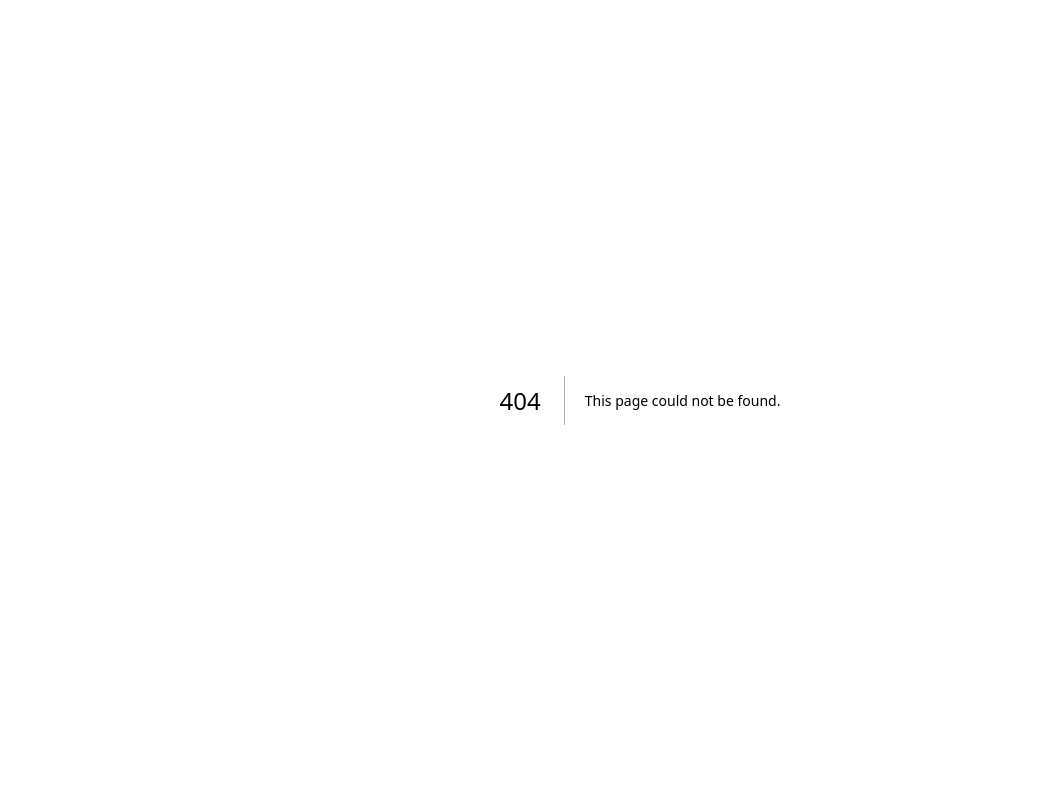
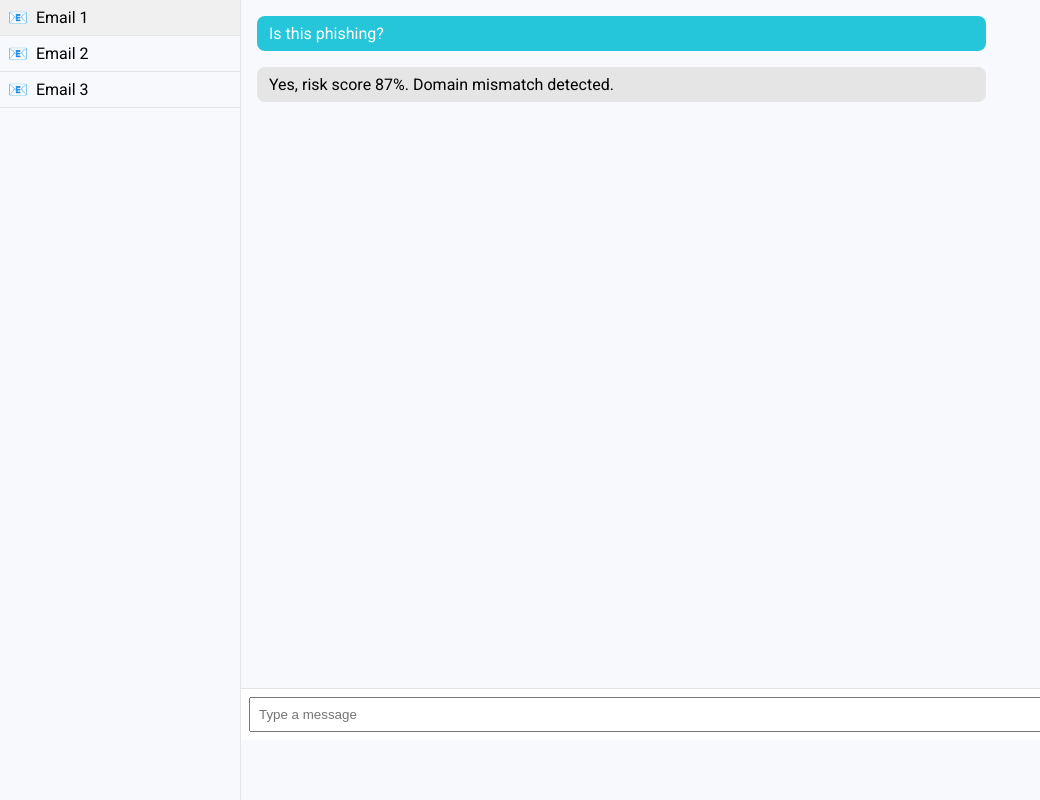
Before and after one commit to duchuy1612/gmail-scam-analyzer-chatbot, a Next.js app in the folder frontend/: page /chat in a window 1280 px wide. Before the commit this address had no page. Shown: the whole page, without its empty margins (0-1040 px from the left). Built offline with nearby package versions, Linux system fonts and the light colour scheme.

Commit message:
Add styled frontend components and pages

```diff
--- a/frontend/src/components/Chat.tsx
+++ b/frontend/src/components/Chat.tsx
@@ -1,7 +1,31 @@
 export default function Chat() {
   return (
-    <div className="border rounded p-2">
-      <p>Chat component placeholder.</p>
+    <div style={{ display: 'flex', height: '100vh' }}>
+      <aside className="inbox">
+        <div className="email-item">
+          <span>📧</span>
+          <span style={{ marginLeft: '0.5rem' }}>Email 1</span>
+        </div>
+        <div className="email-item">
+          <span>📧</span>
+          <span style={{ marginLeft: '0.5rem' }}>Email 2</span>
+        </div>
+        <div className="email-item">
+          <span>📧</span>
+          <span style={{ marginLeft: '0.5rem' }}>Email 3</span>
+        </div>
+      </aside>
+      <section className="chat-panel">
+        <div className="chat-messages">
+          <div className="chat-bubble user">Is this phishing?</div>
+          <div className="chat-bubble bot">
+            Yes, risk score 87%. Domain mismatch detected.
+          </div>
+        </div>
+        <div className="chat-input">
+          <input style={{ width: '100%', padding: '0.5rem' }} placeholder="Type a message" />
+        </div>
+      </section>
     </div>
   );
 }
--- /dev/null
+++ b/frontend/src/pages/_app.tsx
@@ -0,0 +1,18 @@
+import type { AppProps } from 'next/app';
+import Head from 'next/head';
+import '../styles/globals.css';
+
+export default function App({ Component, pageProps }: AppProps) {
+  return (
+    <>
+      <Head>
+        <link rel="preconnect" href="https://fonts.gstatic.com" />
+        <link
+          href="https://fonts.googleapis.com/css2?family=Inter:wght@400;600&family=Roboto:wght@400;500&display=swap"
+          rel="stylesheet"
+        />
+      </Head>
+      <Component {...pageProps} />
+    </>
+  );
+}
--- /dev/null
+++ b/frontend/src/pages/chat.tsx
@@ -0,0 +1,13 @@
+import Head from 'next/head';
+import Chat from '../components/Chat';
+
+export default function ChatPage() {
+  return (
+    <>
+      <Head>
+        <title>ScamMail AI - Chat</title>
+      </Head>
+      <Chat />
+    </>
+  );
+}
--- /dev/null
+++ b/frontend/src/styles/globals.css
@@ -0,0 +1,143 @@
+:root {
+  --font-sans: 'Inter', sans-serif;
+  --font-body: 'Roboto', sans-serif;
+  --color-primary: #2C7BE5;
+  --color-accent: #26C6DA;
+  --color-neutral-bg: #F7F9FC;
+  --color-text-secondary: #6E7381;
+  --color-danger: #E55353;
+  --color-warning: #F6C343;
+}
+
+html, body {
+  padding: 0;
+  margin: 0;
+  font-family: var(--font-body);
+  background-color: var(--color-neutral-bg);
+  color: #000;
+}
+
+h1, h2, h3, h4, h5, h6 {
+  font-family: var(--font-sans);
+}
+
+button {
+  cursor: pointer;
+  transition: background-color 150ms ease-in-out;
+}
+
+button:hover:not([disabled]) {
+  filter: brightness(1.1);
+}
+
+.btn {
+  padding: 0.5rem 1rem;
+  border-radius: 4px;
+  font-weight: 600;
+  border: none;
+}
+
+.btn-primary {
+  background-color: var(--color-primary);
+  color: white;
+}
+
+.btn-secondary {
+  background-color: transparent;
+  color: var(--color-primary);
+  border: 1px solid var(--color-primary);
+}
+
+.btn-danger {
+  background-color: var(--color-danger);
+  color: white;
+}
+
+.card {
+  background: white;
+  border-radius: 6px;
+  padding: 1rem;
+  box-shadow: 0 1px 3px rgba(0,0,0,0.1);
+}
+
+.badge {
+  display: inline-block;
+  padding: 0.25rem 0.5rem;
+  border-radius: 9999px;
+  font-size: 0.75rem;
+  font-weight: 500;
+  color: white;
+}
+
+.badge-safe { background: var(--color-primary); }
+.badge-phishing { background: var(--color-danger); }
+.badge-warning { background: var(--color-warning); color: #000; }
+
+.alert {
+  display: flex;
+  align-items: center;
+  padding: 0.75rem 1rem;
+  border-radius: 4px;
+  margin-bottom: 1rem;
+}
+
+.alert-info { background: var(--color-primary); color: white; }
+.alert-warning { background: var(--color-warning); color: #000; }
+.alert-error { background: var(--color-danger); color: white; }
+.alert-success { background: var(--color-accent); color: white; }
+
+.inbox {
+  width: 240px;
+  border-right: 1px solid #e5e5e5;
+  overflow-y: auto;
+}
+
+.email-item {
+  padding: 0.5rem;
+  border-bottom: 1px solid #e5e5e5;
+  display: flex;
+  align-items: center;
+  transition: background-color 150ms ease-in-out;
+}
+
+.email-item:hover {
+  background-color: #f0f0f0;
+}
+
+.chat-panel {
+  flex: 1;
+  display: flex;
+  flex-direction: column;
+  height: calc(100vh - 60px);
+}
+
+.chat-messages {
+  flex: 1;
+  padding: 1rem;
+  overflow-y: auto;
+}
+
+.chat-input {
+  border-top: 1px solid #e5e5e5;
+  padding: 0.5rem;
+  background: white;
+}
+
+.chat-bubble {
+  margin-bottom: 1rem;
+  padding: 0.5rem 0.75rem;
+  border-radius: 8px;
+  max-width: 70%;
+}
+
+.chat-bubble.user {
+  background: var(--color-accent);
+  color: white;
+  align-self: flex-end;
+}
+
+.chat-bubble.bot {
+  background: #e5e5e5;
+  color: #000;
+  align-self: flex-start;
+}
```
Also changed, not shown: frontend/src/components/AlertBanner.tsx (added, +10 -0 lines), frontend/src/components/Badge.tsx (added, +10 -0 lines), frontend/src/components/Button.tsx (added, +10 -0 lines), frontend/src/components/Card.tsx (added, +17 -0 lines), frontend/src/pages/dashboard.tsx (added, +23 -0 lines), frontend/src/pages/index.tsx (+12 -3 lines), 1 other file (tests, documents, lock files or other folders).
